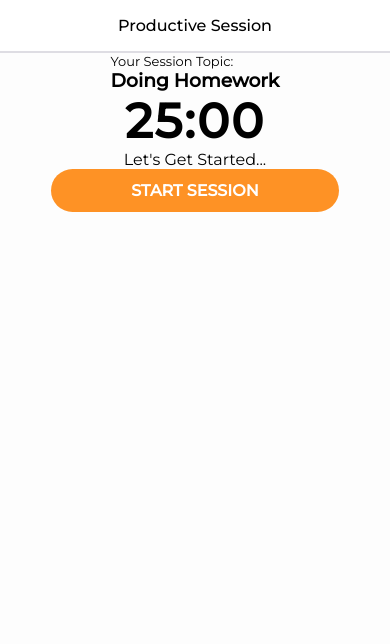
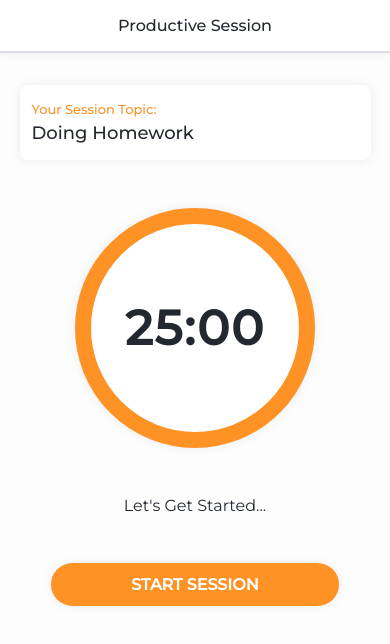
Before and after one commit to DandunAdi/pomodoro-app, a React (Create React App) app: page / in a window 390 px wide. Shown: the top 644 px of the page. Built offline with nearby package versions, Linux system fonts and the light colour scheme.

Commit message:
adjust layout for mobile

```diff
--- a/src/components/Header.js
+++ b/src/components/Header.js
@@ -1,7 +1,7 @@
 const Header = () => {
   return (
-    <div className="Header">
-      <p className="text-center my-2 md fw-500">Productive Session</p>
+    <div className="Header shadow">
+      <p className="text-center py-2 md fw-500">Productive Session</p>
     </div>
   );
 };
--- a/src/components/Timer.js
+++ b/src/components/Timer.js
@@ -1,13 +1,23 @@
 const Timer = () => {
   return (
-    <div className="Timer text-center">
-      <h1 className="xl ls-2">25:00</h1>
-      <p className="md">Let's Get Started...</p>
-      <button className="btn btn-primary md text-white fw-700">
+    <div className="Timer text-center flex flex-column">
+      <div className="my-2 flex shadow" style={timeContainerStyle}>
+        <h1 className="xl ls-2">25:00</h1>
+      </div>
+      <p className="md my-3">Let's Get Started...</p>
+      <button className="btn btn-primary md text-white fw-700 my-2 shadow">
         START SESSION
       </button>
     </div>
   );
 };
 
+const timeContainerStyle = {
+  backgroundColor: "#fff",
+  width: "15rem",
+  height: "15rem",
+  borderRadius: "50%",
+  border: "1rem solid #FE9225",
+};
+
 export default Timer;
--- a/src/components/Topic.js
+++ b/src/components/Topic.js
@@ -1,8 +1,10 @@
 const Topic = () => {
   return (
-    <div className="Topic">
-      <p className="sm">Your Session Topic:</p>
-      <h3>Doing Homework</h3>
+    <div className="Topic shadow my-3 py-2 px-1">
+      <p className="sm text-primary fw-500" style={{ marginBottom: "5px" }}>
+        Your Session Topic:
+      </p>
+      <h3 className="fw-500 lg">Doing Homework</h3>
     </div>
   );
 };
--- a/src/sass/__helpers.scss
+++ b/src/sass/__helpers.scss
@@ -1,11 +1,51 @@
 // --------------- LAYOUTS ---------------
-.my-1 {
+.py-1 {
   padding-top: 0.75rem;
   padding-bottom: 0.75rem;
 }
-.my-2 {
+.py-2 {
   padding-top: 1rem;
   padding-bottom: 1rem;
+}
+.py-3 {
+  padding-top: 2rem;
+  padding-bottom: 2rem;
+}
+.py-4 {
+  padding-top: 3rem;
+  padding-bottom: 3rem;
+}
+.px-1 {
+  padding-left: 0.75rem;
+  padding-right: 0.75rem;
+}
+.px-2 {
+  padding-left: 1rem;
+  padding-right: 1rem;
+}
+.px-3 {
+  padding-left: 2rem;
+  padding-right: 2rem;
+}
+.px-4 {
+  padding-left: 3rem;
+  padding-right: 3rem;
+}
+.my-1 {
+  margin-top: 0.75rem;
+  margin-bottom: 0.75rem;
+}
+.my-2 {
+  margin-top: 1rem;
+  margin-bottom: 1rem;
+}
+.my-3 {
+  margin-top: 2rem;
+  margin-bottom: 2rem;
+}
+.my-4 {
+  margin-top: 3rem;
+  margin-bottom: 3rem;
 }
 
 .flex {
@@ -24,6 +64,9 @@
 }
 .text-white {
   color: #fff;
+}
+.text-primary {
+  color: $orange;
 }
 .text-secondary {
   color: $lightGray;
@@ -69,3 +112,7 @@
     background-color: $orange;
   }
 }
+
+.shadow {
+  box-shadow: 0 0 10px rgba(220, 220, 220, 0.5);
+}
--- /dev/null
+++ b/src/sass/components/__Topic.scss
@@ -0,0 +1,5 @@
+.Topic {
+  background-color: #fff;
+  border-radius: 0.5rem;
+  min-width: 90%;
+}
--- a/src/sass/index.scss
+++ b/src/sass/index.scss
@@ -1,6 +1,7 @@
 @import "./_variables";
 @import "./_helpers";
 @import "./components/_Header";
+@import "./components/_Topic";
 
 @import url("https://fonts.googleapis.com/css2?family=Montserrat:wght@400;500&display=swap");
 
@@ -13,6 +14,7 @@
 body {
   font-family: "Montserrat", sans-serif;
   background-color: #fdfdfd;
+  color: #232830;
 }
 
 button {
```
Also changed, not shown: src/dist/index.css, 1 other file (tests, documents, lock files or other folders).
